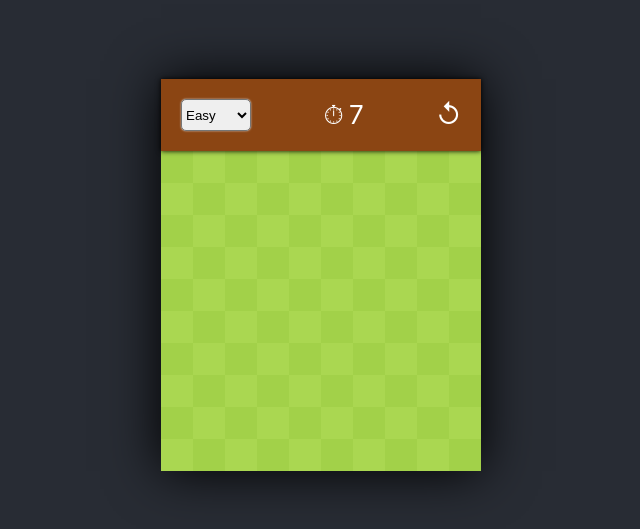
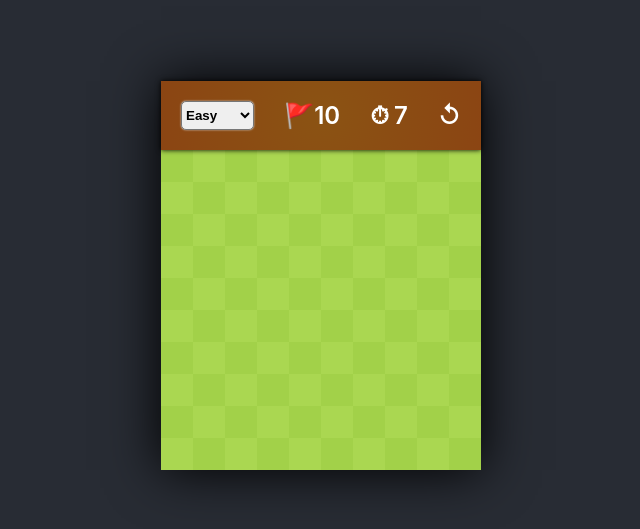
Before and after one commit to rossjbartlett/minesweeper, a React (Create React App) app: page / in a window 1280 px wide. Shown: the part 125-654 px from the top of the page, without its empty margins (319-959 px from the left). Built offline with nearby package versions, Linux system fonts and the light colour scheme.

Commit message:
win, numFlags, timer color

```diff
--- a/src/App.css
+++ b/src/App.css
@@ -23,17 +23,26 @@
 
 #header {
   background: saddlebrown;
+  background: radial-gradient(
+    circle,
+    rgba(139, 83, 19, 1) 0%,
+    rgba(139, 69, 19, 1) 100%
+  );
+
   display: flex;
   justify-content: space-between;
   padding: 20px;
   box-shadow: 0 0 5px black;
   position: relative;
+  font-size: 24px;
+  font-weight: 600;
 }
 
 select {
   border-radius: 5px;
   box-shadow: 0 0 2px lightgrey;
   cursor: pointer;
+  font-weight: 600;
 }
 
 #time {
--- a/src/App.js
+++ b/src/App.js
@@ -35,8 +35,9 @@ function createGrid ({ size, numBombs }) {
   return grid
 }
 
-function Header ({ currentDifficulty, setDifficulty, reset, time }) {
+function Header ({ currentDifficulty, setDifficulty, reset, time, lost, won, numFlags }) {
   const onChange = e => setDifficulty(DIFFICULTIES[e.target.value])
+  const timeStyle = { color: lost ? 'red' : won ? 'green' : 'inherit' }
   return (
     <div id='header'>
       <select id="difficulty" name="difficulty" onChange={onChange}>
@@ -44,13 +45,14 @@ function Header ({ currentDifficulty, setDifficulty, reset, time }) {
           <option value={d} key={d}>{DIFFICULTIES[d].name}</option>
         ))}
       </select>
-      <div id='time'><span id='timeIcon'>⏱</span>{time}</div>
+      <div id='numFlags'><span id='numFlagsIcon'>🚩</span>{currentDifficulty.numBombs - numFlags}</div>
+      <div id='time' style={timeStyle}><span id='timeIcon'>⏱</span>{time}</div>
       <div id='resetBtn' onClick={reset}>↺</div>
     </div>
   )
 }
 
-function Square ({ colorClass, numAdjBombs, square, uncover, setFlagged, lose, showBombs }) {
+function Square ({ colorClass, numAdjBombs, square, uncover, setFlagged, lost }) {
   const { isBomb, isUncovered, isFlagged } = square
   const contextMenu = (e) => {
     e.preventDefault()
@@ -58,12 +60,10 @@ function Square ({ colorClass, numAdjBombs, square, uncover, setFlagged, lose, s
   }
   const handleClick = (e) => {
     if (isFlagged) return
-    if (isBomb) {
-      lose()
-    } else uncover()
+    uncover()
   }
   let content = ''
-  if (showBombs && isBomb) content = '💣' // game ended
+  if (lost && isBomb) content = '💣' // game ended
   else if (isFlagged) content = '🚩'
   else if (isUncovered) {
     if (isBomb) content = '💣'
@@ -83,10 +83,10 @@ function Square ({ colorClass, numAdjBombs, square, uncover, setFlagged, lose, s
   )
 }
 
-function Grid ({ grid, updateGrid, lost, setLost }) {
+function Grid ({ grid, updateGrid, lost, won }) {
   const style = {
     gridTemplateColumns: `repeat(${grid[0].length}, 1fr)`,
-    pointerEvents: lost ? 'none' : ''
+    pointerEvents: lost || won ? 'none' : ''
   }
 
   const colors = ['c0', 'c1']
@@ -117,10 +117,6 @@ function Grid ({ grid, updateGrid, lost, setLost }) {
     updateGrid(grid)
   }
 
-  function lose () {
-    setLost(true)
-  }
-
   function checkWin (grid) {
     const win = grid.flat().filter(sq => !sq.isBomb).every(sq => sq.isUncovered)
     if (win) {
@@ -140,8 +136,7 @@ function Grid ({ grid, updateGrid, lost, setLost }) {
             numAdjBombs={numAdjBombs(i, j)}
             uncover={() => uncoverClick(i, j)}
             setFlagged={value => setFlagged(i, j, value)}
-            lose={() => lose()}
-            showBombs={lost}
+            lost={lost}
           />
         ))
       ))}
@@ -152,11 +147,9 @@ function Grid ({ grid, updateGrid, lost, setLost }) {
 function App () {
   const [difficulty, setDifficulty] = useState(DIFFICULTIES.easy)
   const [grid, updateGrid] = useState([[]])
-  const [lost, setLost] = useState(false)
-
   const [time, setTime] = useState(0)
 
-  useEffect(reset, [difficulty])// executes on mount and when size changes
+  useEffect(reset, [difficulty]) // executes on mount and when size changes
 
   useEffect(() => {
     const interval = setInterval(() => {
@@ -164,18 +157,21 @@ function App () {
     }, 1000)
     return () => clearInterval(interval) // clearInterval on unmount
   }, [])
-  // TODO pause time when reset, only start counting after first click
 
   function reset () {
-    if (!grid[0].length || grid.flat().every(x => !x.isUncovered) || window.confirm('Are you sure you want to reset the game?')) {
+    // if the game is over or hasn't started, don't ask for confirmation before resetting
+    if (!grid[0].length || lost || won || grid.flat().every(x => !x.isUncovered) || window.confirm('Are you sure you want to reset the game?')) {
       updateGrid(createGrid(difficulty))
-      setLost(false)
       setTime(0)
     }
   }
 
   // Clear intervals after 6 sec with the timer id
   // setTimeout(() => { clearInterval(timerId); alert('Bye') }, 6000)
+
+  const numFlags = grid.flat().filter(x => x.isFlagged).length
+  const won = grid.flat().filter(x => !x.isBomb).every(x => x.isUncovered)
+  const lost = grid.flat().filter(x => x.isBomb).some(x => x.isUncovered)
 
   return (
     <div id='app'>
@@ -185,13 +181,16 @@ function App () {
           setDifficulty={setDifficulty}
           reset={reset}
           time={time}
+          lost={lost}
+          won={won}
+          numFlags={numFlags}
         />
         <Grid
-        // pass a copy of the grid to avoid unwanted state changes
+          // pass a copy of the grid to avoid unwanted state changes
           grid={JSON.parse(JSON.stringify(grid))}
           updateGrid={updateGrid}
           lost={lost}
-          setLost={setLost}
+          won={won}
         />
       </div>
     </div>
@@ -201,14 +200,17 @@ function App () {
 export default App
 
 /** TODO
+ * guarantee first click not bomb - only add bombs to the grid after the first uncover?
+ * make long-tap cause right click on desktop as well
+ */
+
+/** TODO timer
+ * start timer after first click
+ * stop timer when game done (lost or win)
+ */
+
+/** TODO size
  * on devices in landscape mode, your game should be centered in the browser window, with width of at most 800px
  * on devices in portrait mode, your game should occupy full width of the screen
-* change size of each square
-
- if game is done, dont confirm reset
-// TODO make long-tap cause right click on desktop as well
-// TODO guarantee first click not bomb
-// only add bombs to the grid after the first uncover?
-// TODO show a count of numBombs - numIsFlagged
-// stop timer when game done, turn red?
- */
+ * change size of each square
+  */
```
